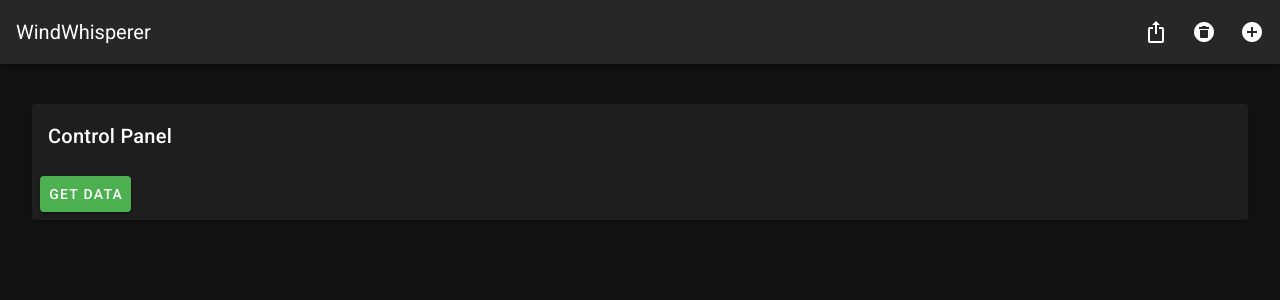
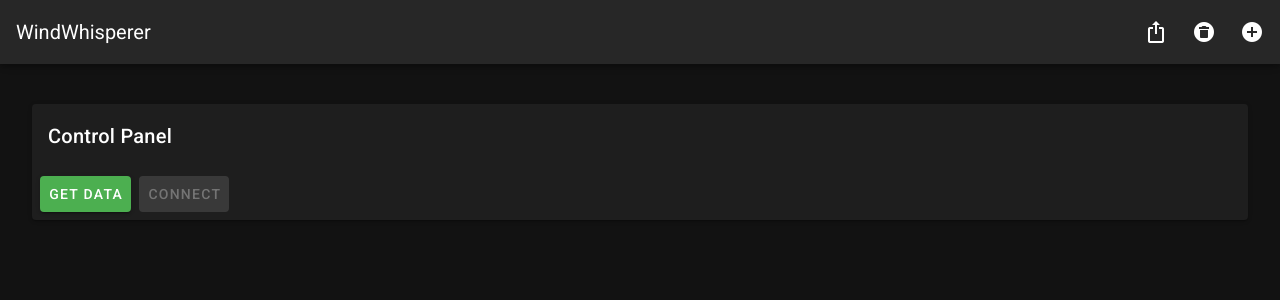
Before and after one commit to tokfrans03/VanLife, a Vue app in the folder vanlifevue/: page / in a window 1280 px wide. Shown: the top 300 px of the page. Built offline with nearby package versions, Linux system fonts and the light colour scheme.

Commit message:
add mqtt

```diff
--- a/vanlifevue/package.json
+++ b/vanlifevue/package.json
@@ -10,6 +10,7 @@
   "dependencies": {
     "core-js": "^3.6.4",
     "vue": "^2.6.11",
+    "vue-mqtt": "^2.0.3",
     "vue-router": "^3.1.5",
     "vuetify": "^2.1.0",
     "vuex": "^3.1.2"
--- a/vanlifevue/src/views/Home.vue
+++ b/vanlifevue/src/views/Home.vue
@@ -4,6 +4,7 @@
       <v-card-title>Control Panel</v-card-title>
       <v-card-actions>
         <v-btn color="success" @click="Get()">Get data</v-btn>
+        <v-btn :disabled="config" @click="connect" color="success">connect</v-btn>
       </v-card-actions>
     </v-card>
     <v-card>
@@ -22,7 +23,8 @@ export default {
   created() {},
   data: () => ({
     Backend_Url: "http://192.168.0.67/",
-    config: {}
+    config: {},
+    connected: false
   }),
   methods: {
     Get() {
@@ -32,7 +34,33 @@ export default {
           console.log(response)
           this.config = response
         });
-    }
+    },
+    connect() {
+      var mqtt_url = this.config.mqtt.url
+      var url = "mqtt://" + mqtt_url;
+      var options = {
+        port: 8883,
+        clientId:
+          "mqttjs_" +
+          Math.random()
+            .toString(16)
+            .substr(2, 8),
+        username: this.config.mqtt.user,
+        password: this.config.mqtt.pass
+      };
+      console.log("connecting");
+      this.client = mqtt.connect(url, options);
+      this.client
+        .on("error", function(error) {
+          console.log("Error");
+        })
+        .on("close", function(error) {
+          console.log("no");
+          this.Alert = true;
+          this.connected = false;
+        });
+      this.connected = true;
+    },
   }
 };
 </script>
```
